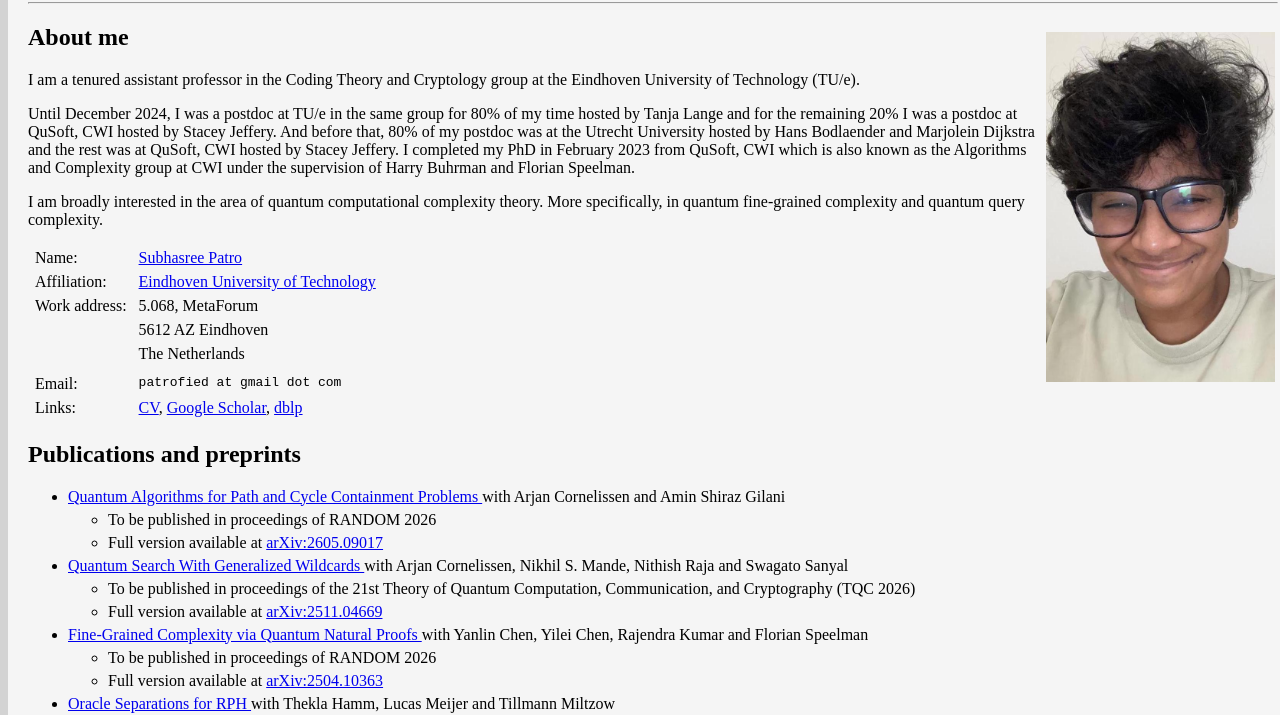
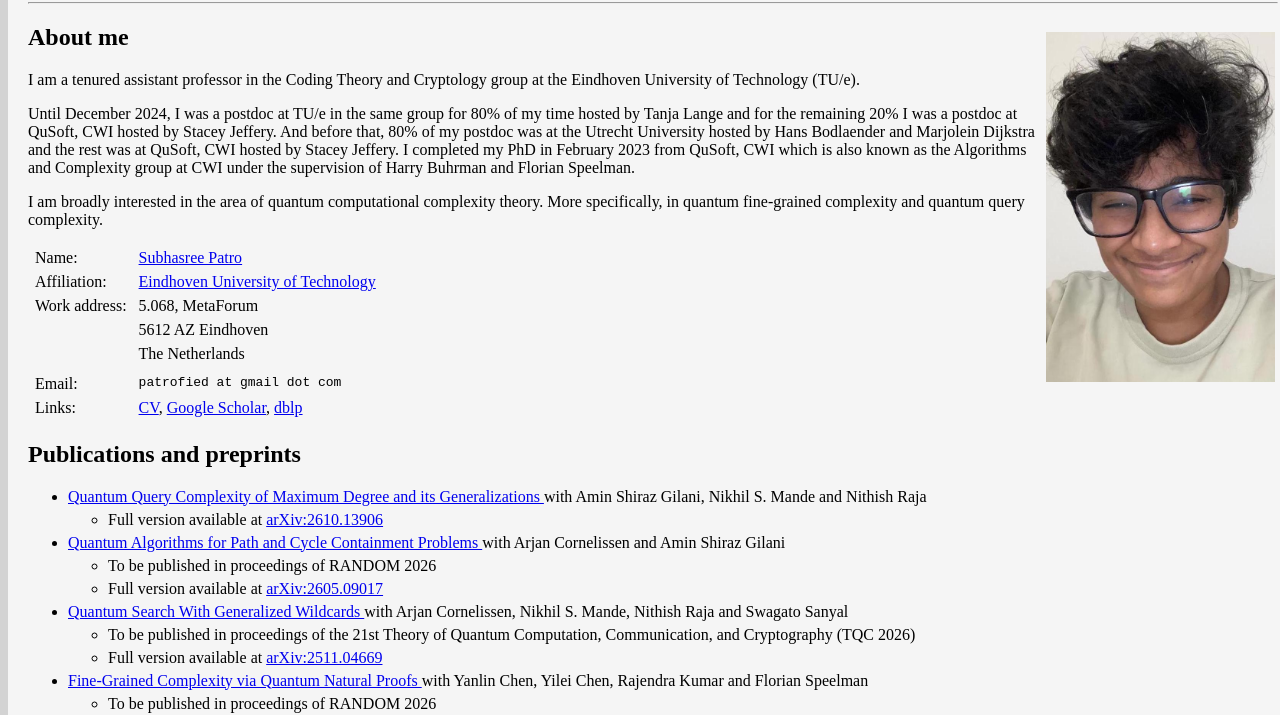
Before and after one commit to subhasree-patro/subhasree-patro.github.io, a plain HTML site: page index.html in a window 1280 px wide. Shown: the part 88-803 px from the top of the page. Drawn offline with Linux system fonts and the light colour scheme.

Commit message:
initial commit

```diff
--- a/index.html
+++ b/index.html
@@ -30,7 +30,14 @@
         </table>
 
         <h2>Publications and preprints</h2>
-        <ul>
+        <ul><li>
+                <a href='https://arxiv.org/abs/2610.13906' target='blank_'> Quantum Query Complexity of Maximum Degree and its Generalizations </a> with Amin Shiraz Gilani, Nikhil S. Mande and Nithish Raja
+                <ul>
+                    <li>
+                        Full version available at <a href='https://arxiv.org/abs/2610.13906' target='blank_'>arXiv:2610.13906</a>
+                    </li>
+                </ul>
+            </li>
             <li>
                 <a href='https://arxiv.org/abs/2605.09017' target='blank_'> Quantum Algorithms for Path and Cycle Containment Problems </a> with Arjan Cornelissen and Amin Shiraz Gilani
                 <ul>
```
Also changed, not shown: 1 other file.
